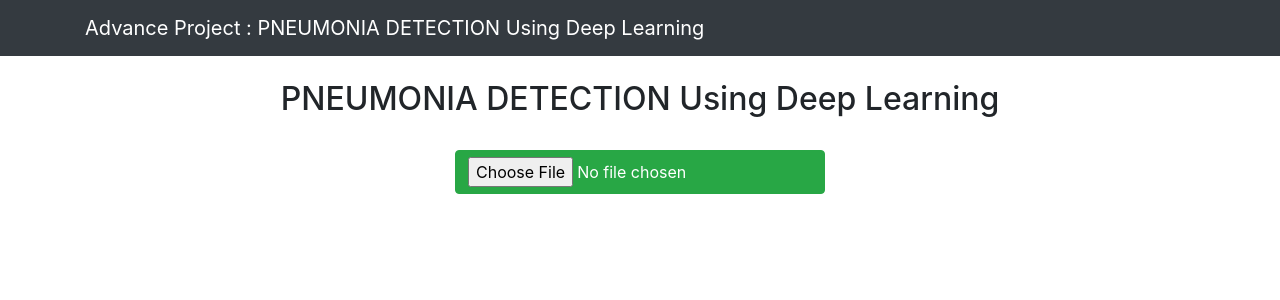
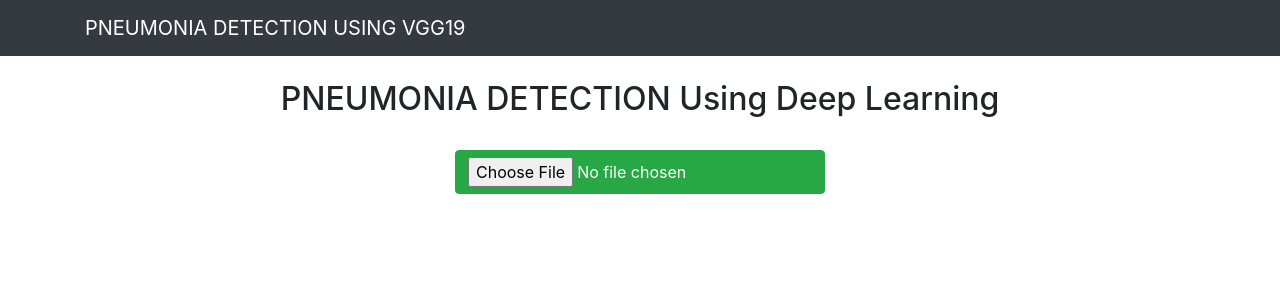
Before and after one commit to Tariq-Ahmad-99/Pneumonia_Detection, a Flask app: page / in a window 1280 px wide. Shown: the top 300 px of the page. Run offline with Flask 3, Linux system fonts and the light colour scheme; some libraries are stand-ins or nearby versions.

Commit message:
small fix

```diff
--- a/web/templates/import.html
+++ b/web/templates/import.html
@@ -4,7 +4,7 @@
     <meta charset="UTF-8">
     <meta name="viewport" content="width=device-width, initial-scale=1.0">
     <meta http-equiv="X-UA-Compatible" content="ie=edge">
-    <title>Advance Project : PNEUMONIA DETECTION Using Deep Learning</title>
+    <title>PNEUMONIA DETECTION USING VGG19</title>
     <link href="{{ url_for('static', filename='css/bootstrap.min.css') }}" rel="stylesheet">
     <script src="{{ url_for('static', filename='js/jquery.min.js') }}"></script>
     <script src="{{ url_for('static', filename='js/bootstrap.min.js') }}"></script>
@@ -15,7 +15,7 @@
 <body>
     <nav class="navbar navbar-dark bg-dark">
         <div class="container">
-            <a class="navbar-brand" href="#">Advance Project : PNEUMONIA DETECTION Using Deep Learning</a>
+            <a class="navbar-brand" href="#"> PNEUMONIA DETECTION USING VGG19</a>
         </div>
     </nav>
 
```
